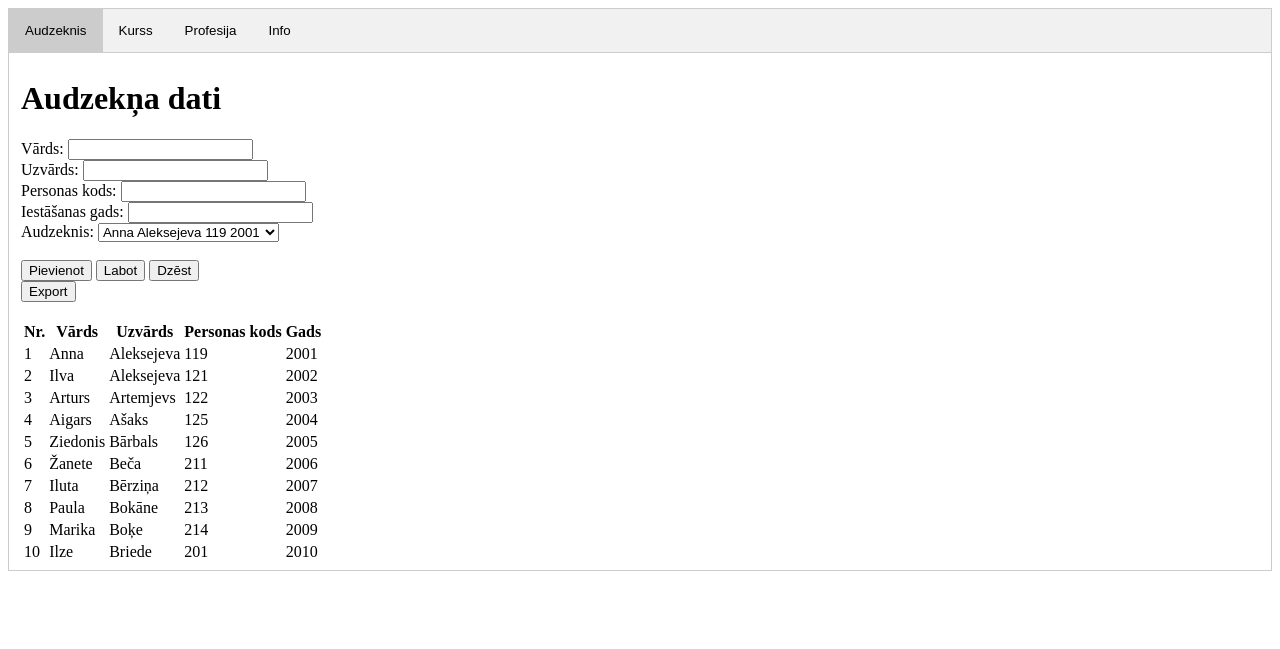
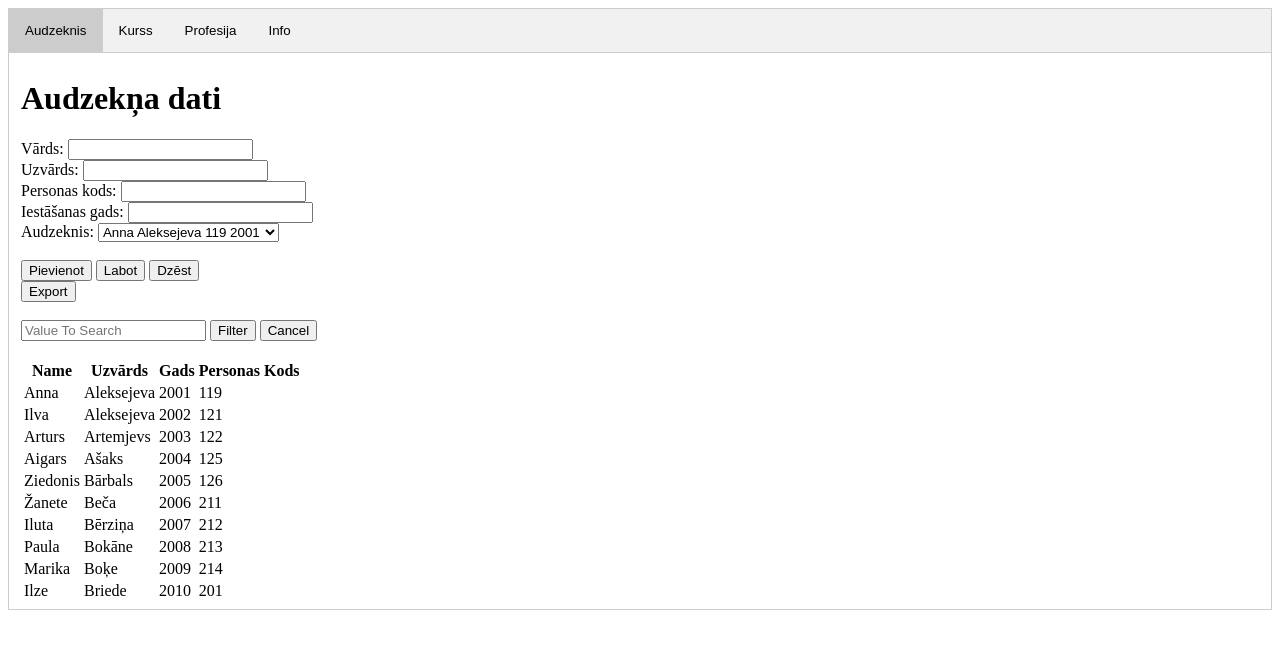
Before and after one commit to Killers16/KVD, a PHP site: page / in a window 1280 px wide. Shown: the top 649 px of the page. Run offline with PHP 8.4, Linux system fonts and the light colour scheme; data comes from the database, SQL or seed files in the repository.

Commit message:
edit info

```diff
--- a/Pages/info_page.php
+++ b/Pages/info_page.php
@@ -1,27 +1,34 @@
 <?php
-ini_set('display_errors', '1');
-?>
-<!doctype html>
+include_once('extras/includes.php');
+$result = $dbConn->query("SELECT id_info ,students.firstName,students.lastName,students.codes,students.years,courses.names as Cnames, professions.names as Pnames
+FROM info
+INNER JOIN students ON students.id_student = info.student_id
+INNER JOIN courses ON courses.id_course = info.course_id
+INNER JOIN professions ON professions.id_profession = info.profession_id ORDER BY id_info ASC");?>
+
 <html>
 <head>
-        <meta http-equiv="Content-Type" content="text/html; charset=utf-8" />
+    <meta charset="utf-8">
     <link rel="stylesheet" href="css/style.css" />
-        <script src="js/script.js"></script>
+    <meta name="viewport" content="width=device-width, initial-scale=1">
+</head>
+<body>
+
+<main>
+<form method="get" class='flex'>
+
+                Vārds: <input type="text" name="fname"  >
+                Uzvārds: <input type="text" name="lname"  />
+                Personas kods: <input type="text" name="code"/>
+                Iestāšanas gads: <input type="text" name="year"/>
+                <select name="students">
+
+            </select>
+                Info: <select name="info">
                     <?php
-        include_once('extras/includes.php');
                         $infoService = new InfoService();
 
-        ?>
-    </head>
-    <body>
-    <h1>Info </h1>
-            <form method="get">
-                Nosaukums: <input type="text" name="gNos" /><br>
-                <br>
-                    Info: <select name="info">
-                    <?php
                         $infos = $infoService->getAllInfos($conn);
-
                          $studentsService = new StudentsService();
                          $courseService = new CoursesService();
                          $professionsService = new ProfessionsService();
@@ -40,51 +47,11 @@ ini_set('display_errors', '1');
                              echo "<option> $fName $lName  $code $year $course $profession</option>";
 
                          }
-
                     ?>
-                    </select><br />
-
-
-
-
-                <input type="submit" name="editCourses" value="Labot" />
-                <input type="submit" name="deleteCourses" value="Dzēst" />
-
+                     </select>
+                <input type="submit" name="newInfos" value="Pievienot" /><input type="submit" name="editInfos" value="Labot" />
+                <input type="submit" name="deleteInfos" value="Dzēst" />
  </form>
-            <br>
-            <form method="post" action="extras/export_info.php">
-             <input type="submit" name="export" class="btn btn-success" value="Export" />
-            </form>
-
-
-
-            <?php
-
-
-                if(isset($_GET['editCourses'])){
-                    if($_GET['gNos'] != ""){
-                        $nos = $_GET['gNos'];
-
-                        $newCnames = $_GET['gNos'];
-
-                        $id = $infoService->get($conn, $nos);
-
-                        $info = $infoService->updateInfosCourse($conn, $id, $newCnames);
-                    }
-
-                    header('Location: index.php');
-                }
-
-                if(isset($_GET['deleteGads'])){
-                    $gads = $_GET['gads'];
-
-                    $id = $gadsService->getGadsID($conn, $gads);
-
-                    $info = $gadsService->deleteGads($conn, $id);
-
-                    header('Location: index.php');
-                }
-            ?>
 <table>
 <tr>
 <th>Nr.</th>
@@ -96,32 +63,22 @@ ini_set('display_errors', '1');
 <th>Profesija</th>
 </tr>
     <?php
+    $n = 1;
+    while ($row = $result->fetch(PDO::FETCH_ASSOC)) { ?>
 
-                   $infos = $infoService->getAllInfos($conn);
-                    $n = 1;
-
-                    foreach($infos as $i){
-                            $fName = $i->getStudent_id()->getFirstName();
-                            $lName = $i->getStudent_id()->getLastName();
-                            $code = $i ->getStudent_id()->getCodes();
-                            $year = $i ->getStudent_id()->getYears();
-                            $course = $i ->getCourse_id()->getNames();
-                            $profession = $i ->getProfession_id()->getNames();
-                        echo "<tr>
-                                <td>$n</td>
-                                <td>$fName</td>
-                                <td>$lName</td>
-                                <td>$code</td>
-                                <td>$year</td>
-                                <td>$course</td>
-                                <td>$profession</td>
-
-                            </tr>";
-                        $n++;
-                    }
-                ?>
+<tr>
+<td><?php echo htmlspecialchars($row['id_info'])?></td>
+<td><?php echo htmlspecialchars($row['firstName'])?></td>
+<td><?php echo htmlspecialchars($row['lastName'])?></td>
+<td><?php echo htmlspecialchars($row['codes'])?></td>
+<td><?php echo htmlspecialchars($row['years'])?></td>
+<td><?php echo htmlspecialchars($row['Cnames'])?></td>
+<td><?php echo htmlspecialchars($row['Pnames'])?></td>
+ </tr>
+        <?php
+    ;} ?>
     </table>
-
+</main>
 
 </body>
 </html>
--- a/Pages/students_page.php
+++ b/Pages/students_page.php
@@ -6,7 +6,7 @@ ini_set('display_errors', '1');
     <head>
         <meta http-equiv="Content-Type" content="text/html; charset=utf-8" />
         <link rel="stylesheet" href="css/style.css" />
-        <script src="js/script.js"></script>
+
 
         <?php
          include_once('extras/includes.php');
@@ -107,40 +107,51 @@ ini_set('display_errors', '1');
 
                     header('Location: index.php');
                 }
+                // Filter
+                if(isset($_POST['search']))
+                {
+                    $valueToSearch = $_POST['valueToSearch'];
+                    $query = "SELECT * FROM `students` WHERE CONCAT(`firstName`, `lastName`, `years`,`codes`) LIKE '%".$valueToSearch."%'";
+                    $search_result = filterTable($query);
+
+                }
+                 else {
+                    $query = "SELECT * FROM `students`";
+                    $search_result = filterTable($query);
+                }
+
+                // function to connect and execute the query
+                function filterTable($query)
+                {
+                    $connect = mysqli_connect("localhost", "root", "root", "KVD");
+                    $filter_Result = mysqli_query($connect, $query);
+                    return $filter_Result;
+                }
             ?>
 
-            <table >
-                <tr>
-                    <th>Nr.</th>
-                    <th>Vārds</th>
-                    <th>Uzvārds</th>
-                    <th>Personas kods</th>
-                    <th>Gads</th>
+            <form action="" method="post">
+                        <input type="text" name="valueToSearch" placeholder="Value To Search">
+                        <input type="submit" name="search" value="Filter" class="margin:5px;">
+                        <input type="submit" name="search" value="Cancel" class="margin:5px;"><br><br>
 
-                </tr>
-                <?php
+                        <table>
+                            <tr>
+                                <th>Name</th>
+                                <th>Uzvārds</th>
+                                <th>Gads</th>
+                                <th>Personas Kods</th>
+                            </tr>
 
-                    $students = $studentsService->getAllStudents($conn);
-                    $i = 1;
-
-                    foreach($students as $s){
-                        $fName = $s->getFirstName();
-                        $lName = $s->getLastName();
-                        $code = $s->getCodes();
-                        $year = $s->getYears();
-                        echo "<tr>
-                                <td>$i</td>
-                                <td>$fName</td>
-                                <td>$lName</td>
-                                <td>$code</td>
-                                <td>$year</td>
-
-                            </tr>";
-
-                        $i++;
-                    }
-                ?>
-            </table>
+                            <?php while($row = mysqli_fetch_array($search_result)):?>
+                            <tr>
+                                <td><?php echo $row['firstName'];?></td>
+                                <td><?php echo $row['lastName'];?></td>
+                                <td><?php echo $row['years'];?></td>
+                                <td><?php echo $row['codes'];?></td>
+                            </tr>
+                            <?php endwhile;?>
+                        </table>
+                    </form>
 
 
     </body>
--- a/config.php
+++ b/config.php
@@ -11,4 +11,12 @@
             if($conn->connect_error){
                 die("Connection failed!".$conn->connect_error);
             }
+
+
+            try {
+                $dbConn = new PDO("mysql:host={$hostname};dbname={$database}", $user, "root");
+                $dbConn->setAttribute(PDO::ATTR_ERRMODE, PDO::ERRMODE_EXCEPTION);
+            } catch (PDOException $e) {
+                echo $e->getMessage();
+            }
             ?>
--- a/css/style.css
+++ b/css/style.css
@@ -28,3 +28,14 @@
     border:  1px solid #cccccc;
     border-top: none;
 }
+.margin{
+    mrgin: 5px;
+}
+.flex{
+    display: flex;
+    flex-direction: column;
+    flex-wrap: nowrap;
+    align-content: space-between;
+    align-items: flex-start;
+    justify-content: space-evenly;
+}
```
Also changed, not shown: extras/export_info.php (+4 -4 lines), filter.php (added, +62 -0 lines). Lines whose indentation alone changed are shown as unchanged.
